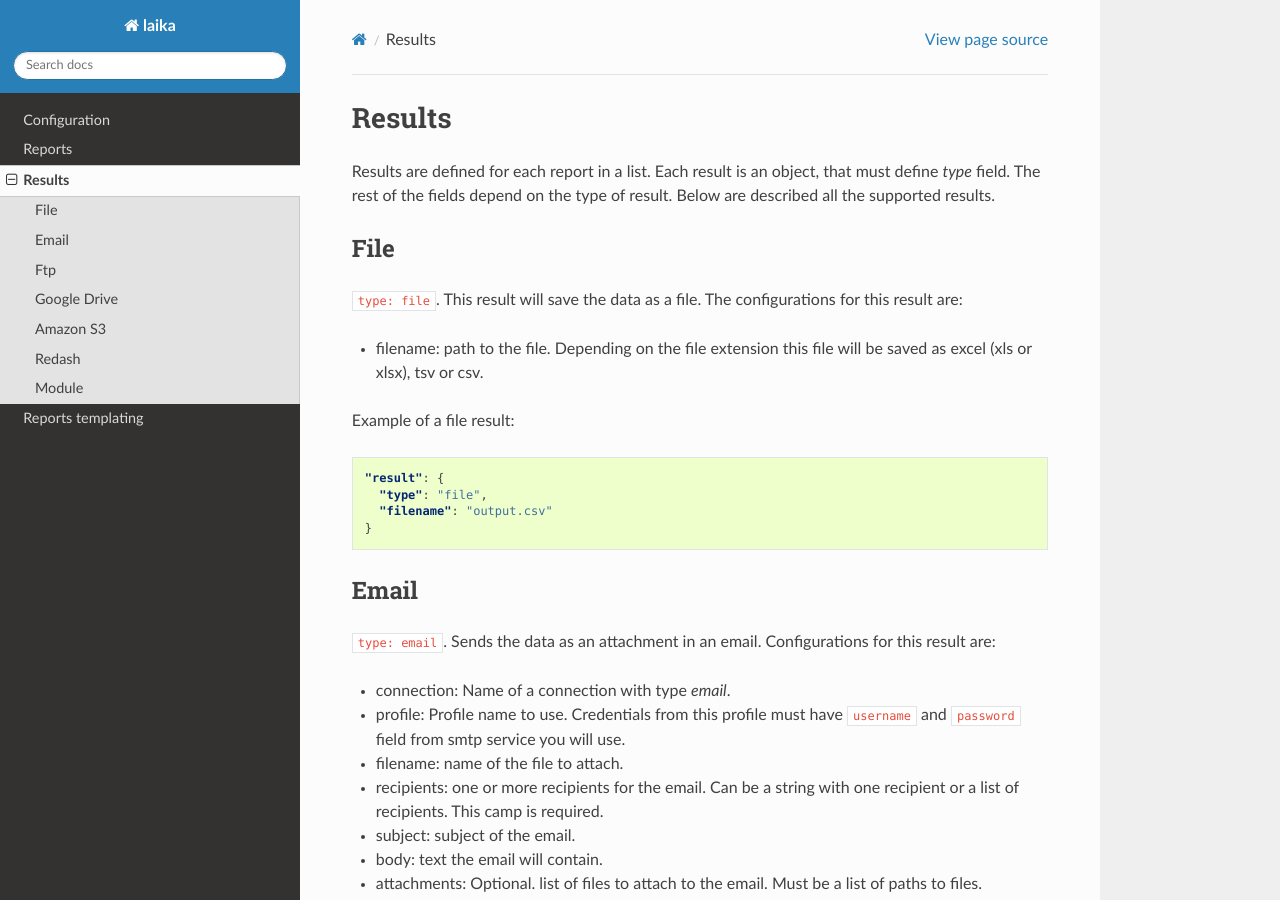
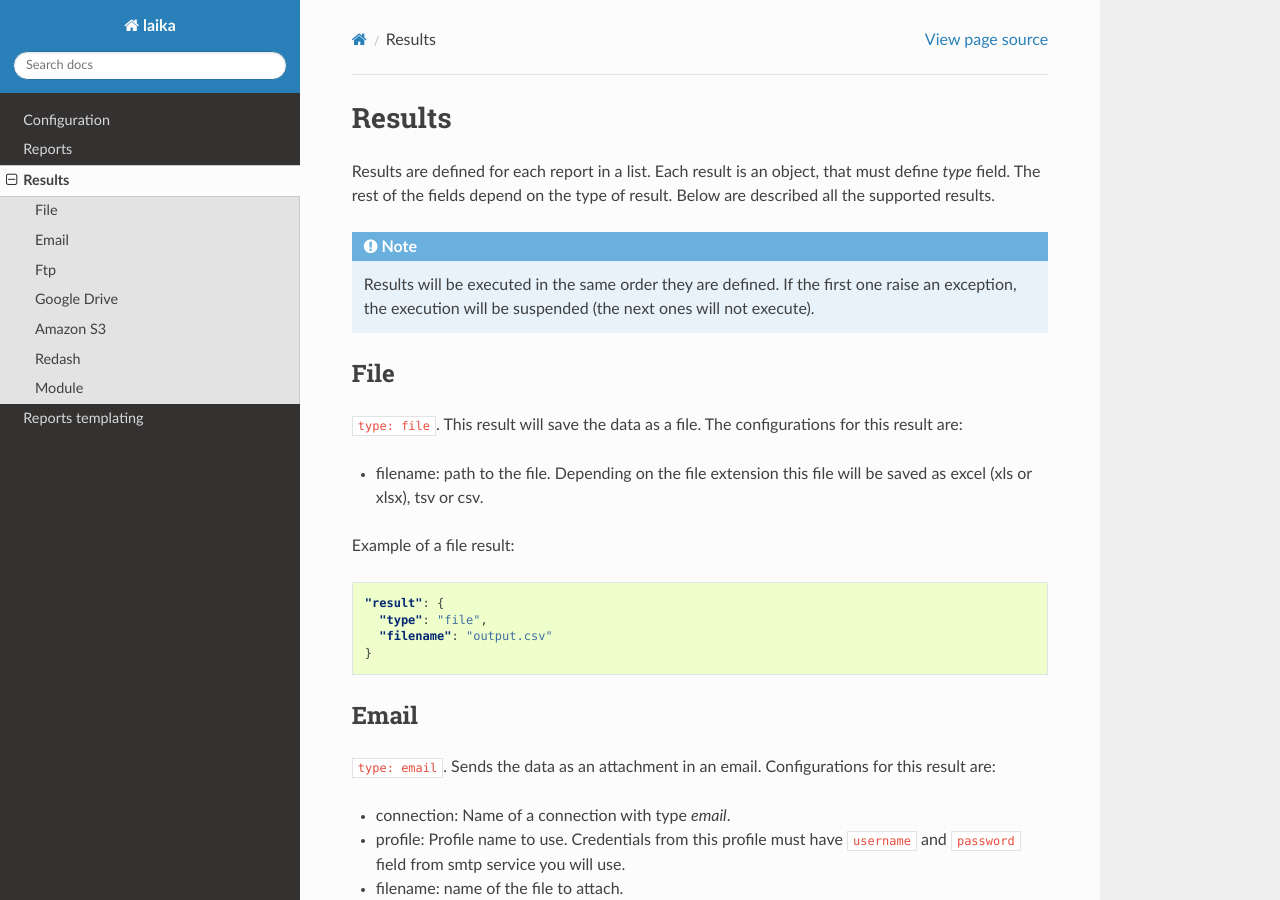
Before and after one commit to trocafone/laika, a Sphinx documentation site: the page built from docs/results.rst, in a window 1280 px wide and 900 px high. Built offline with Sphinx 7.4.7 and the Read the Docs theme 2.0.0, drawn with Linux system fonts in a browser that asks for light colours.

Commit message:
Improved docs

```diff
--- a/docs/conf.py
+++ b/docs/conf.py
@@ -26,7 +26,7 @@ project = u'laika'
 # The short X.Y version
 version = u''
 # The full version, including alpha/beta/rc tags
-release = u'1.0-dev'
+release = u'1.1.0'
 
 
 # -- General configuration ---------------------------------------------------
--- a/docs/results.rst
+++ b/docs/results.rst
@@ -6,6 +6,10 @@ Results
 Results are defined for each report in a list. Each result is an object,
 that must define *type* field. The rest of the fields depend on the type
 of result. Below are described all the supported results.
+
+.. note:: Results will be executed in the same order they are defined. If the
+    first one raise an exception, the execution will be suspended (the next
+    ones will not execute).
 
 File
 ^^^^
```
